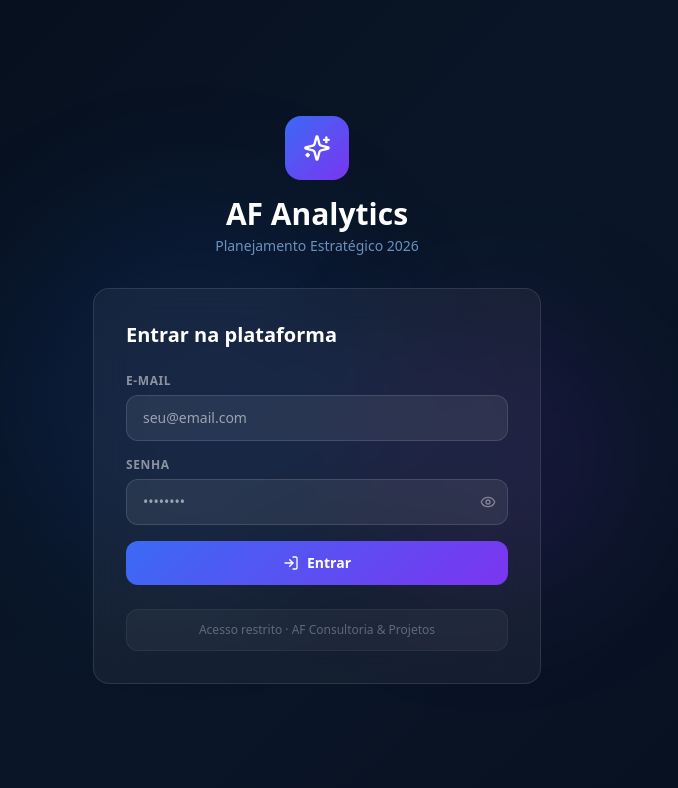
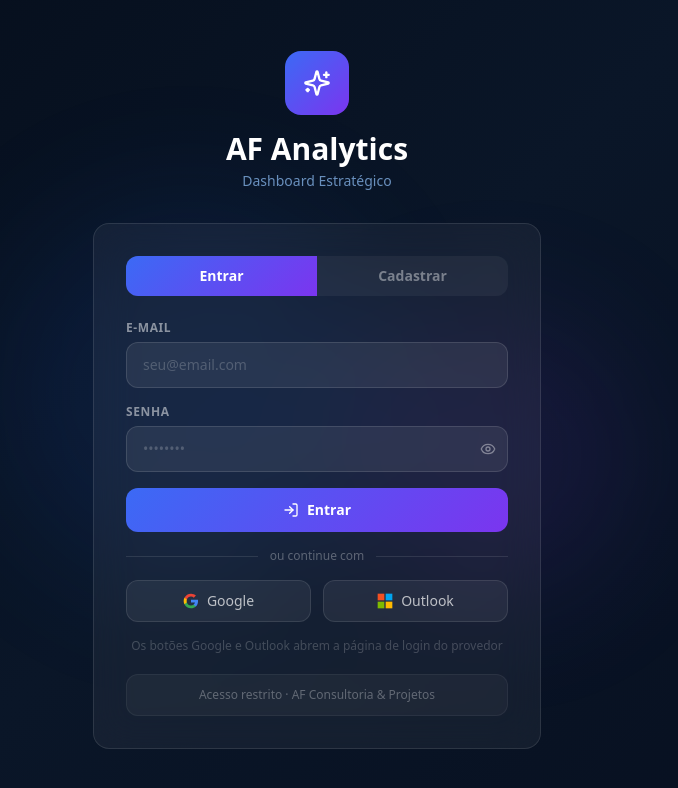
Before and after one commit to emanaproducoes-cmyk/dashboardestrat-gico, a React (Vite) app: page / in a window 1280 px wide. Shown: the top 788 px of the page, without its empty margins (323-1001 px from the left). Built offline with nearby package versions, Linux system fonts and the light colour scheme.

Commit message:
Update LoginPage.tsx

```diff
--- a/src/pages/LoginPage.tsx
+++ b/src/pages/LoginPage.tsx
@@ -1,24 +1,40 @@
 import React, { useState } from "react"
 import { useAuth } from "../lib/AuthContext"
-import { Eye, EyeOff, LogIn, Sparkles } from "lucide-react"
+import { Eye, EyeOff, LogIn, Sparkles, UserPlus, Mail } from "lucide-react"
+
+type Mode = "login" | "register"
 
 export default function LoginPage() {
-  const { login } = useAuth()
+  const { login, register } = useAuth()
+  const [mode, setMode] = useState<Mode>("login")
+  const [name, setName] = useState("")
   const [email, setEmail] = useState("")
   const [password, setPassword] = useState("")
   const [showPass, setShowPass] = useState(false)
   const [error, setError] = useState("")
   const [loading, setLoading] = useState(false)
 
+  const reset = (m: Mode) => { setMode(m); setError(""); setName(""); setEmail(""); setPassword("") }
+
   const handleSubmit = async () => {
     setError("")
     if (!email || !password) { setError("Preencha todos os campos."); return }
+    if (mode === "register" && !name.trim()) { setError("Informe seu nome."); return }
     setLoading(true)
     await new Promise(r => setTimeout(r, 600))
-    const ok = login(email, password)
+
+    if (mode === "login") {
+      const ok = login(email, password)
+      if (!ok) setError("E-mail ou senha incorretos.")
+    } else {
+      const result = register(name, email, password)
+      if (!result.success) setError(result.error || "Erro ao cadastrar.")
+    }
     setLoading(false)
-    if (!ok) setError("E-mail ou senha incorretos.")
   }
+
+  const inputClass = "w-full rounded-xl px-4 py-3 text-white text-sm outline-none transition-all placeholder-white/20"
+  const inputStyle = { background: "rgba(255,255,255,0.07)", border: "1px solid rgba(255,255,255,0.12)" }
 
   return (
     <div
@@ -37,94 +53,118 @@ export default function LoginPage() {
             <Sparkles size={28} className="text-white" />
           </div>
           <h1 className="text-3xl font-extrabold text-white">AF Analytics</h1>
-          <p className="text-blue-300/70 text-sm mt-1">Planejamento Estratégico 2026</p>
+          <p className="text-blue-300/70 text-sm mt-1">Dashboard Estratégico</p>
         </div>
 
-        <div
-          className="rounded-2xl p-8"
-          style={{
-            background: "rgba(255,255,255,0.05)",
-            border: "1px solid rgba(255,255,255,0.1)",
-            backdropFilter: "blur(20px)",
-          }}
-        >
-          <h2 className="text-xl font-bold text-white mb-6">Entrar na plataforma</h2>
+        <div className="rounded-2xl p-8"
+          style={{ background: "rgba(255,255,255,0.05)", border: "1px solid rgba(255,255,255,0.1)", backdropFilter: "blur(20px)" }}>
+
+          <div className="flex rounded-xl overflow-hidden mb-6" style={{ background: "rgba(255,255,255,0.05)" }}>
+            {(["login", "register"] as Mode[]).map(m => (
+              <button key={m} onClick={() => reset(m)}
+                className="flex-1 py-2.5 text-sm font-semibold transition-all"
+                style={mode === m
+                  ? { background: "linear-gradient(135deg, #3B6AF5, #7B35EF)", color: "white" }
+                  : { color: "rgba(255,255,255,0.4)" }
+                }>
+                {m === "login" ? "Entrar" : "Cadastrar"}
+              </button>
+            ))}
+          </div>
 
           <div className="space-y-4">
+            {mode === "register" && (
+              <div>
+                <label className="block text-xs font-semibold text-white/50 uppercase tracking-wider mb-1.5">Nome</label>
+                <input value={name} onChange={e => setName(e.target.value)}
+                  onKeyDown={e => e.key === "Enter" && handleSubmit()}
+                  placeholder="Seu nome completo"
+                  className={inputClass} style={inputStyle} />
+              </div>
+            )}
+
             <div>
-              <label className="block text-xs font-semibold text-white/50 uppercase tracking-wider mb-1.5">
-                E-mail
-              </label>
-              <input
-                type="email"
-                value={email}
-                onChange={e => setEmail(e.target.value)}
+              <label className="block text-xs font-semibold text-white/50 uppercase tracking-wider mb-1.5">E-mail</label>
+              <input type="email" value={email} onChange={e => setEmail(e.target.value)}
                 onKeyDown={e => e.key === "Enter" && handleSubmit()}
                 placeholder="seu@email.com"
-                className="w-full rounded-xl px-4 py-3 text-white text-sm outline-none transition-all"
-                style={{
-                  background: "rgba(255,255,255,0.07)",
-                  border: "1px solid rgba(255,255,255,0.12)",
-                }}
-                autoComplete="email"
-              />
+                className={inputClass} style={inputStyle} autoComplete="email" />
             </div>
 
             <div>
               <label className="block text-xs font-semibold text-white/50 uppercase tracking-wider mb-1.5">
-                Senha
+                {mode === "register" ? "Criar senha (mín. 6 caracteres)" : "Senha"}
               </label>
               <div className="relative">
-                <input
-                  type={showPass ? "text" : "password"}
-                  value={password}
+                <input type={showPass ? "text" : "password"} value={password}
                   onChange={e => setPassword(e.target.value)}
                   onKeyDown={e => e.key === "Enter" && handleSubmit()}
                   placeholder="••••••••"
-                  className="w-full rounded-xl px-4 py-3 pr-11 text-white text-sm outline-none transition-all"
-                  style={{
-                    background: "rgba(255,255,255,0.07)",
-                    border: "1px solid rgba(255,255,255,0.12)",
-                  }}
-                  autoComplete="current-password"
-                />
-                <button
-                  type="button"
-                  onClick={() => setShowPass(!showPass)}
-                  className="absolute right-3 top-1/2 -translate-y-1/2 text-white/40 hover:text-white/80 transition-colors"
-                >
+                  className={`${inputClass} pr-11`} style={inputStyle} autoComplete={mode === "login" ? "current-password" : "new-password"} />
+                <button type="button" onClick={() => setShowPass(!showPass)}
+                  className="absolute right-3 top-1/2 -translate-y-1/2 text-white/40 hover:text-white/80 transition-colors">
                   {showPass ? <EyeOff size={16} /> : <Eye size={16} />}
                 </button>
               </div>
             </div>
 
             {error && (
-              <div className="rounded-xl px-4 py-3 text-sm text-red-300 bg-red-500/10 border border-red-500/20">
-                {error}
-              </div>
+              <div className="rounded-xl px-4 py-3 text-sm text-red-300 bg-red-500/10 border border-red-500/20">{error}</div>
             )}
 
-            <button
-              onClick={handleSubmit}
-              disabled={loading}
+            <button onClick={handleSubmit} disabled={loading}
               className="w-full flex items-center justify-center gap-2 py-3 rounded-xl text-white font-semibold text-sm transition-all duration-200 disabled:opacity-60"
-              style={{ background: "linear-gradient(135deg, #3B6AF5, #7B35EF)" }}
-            >
-              {loading ? (
-                <div className="w-5 h-5 border-2 border-white/30 border-t-white rounded-full animate-spin" />
-              ) : (
-                <>
-                  <LogIn size={16} />
-                  Entrar
-                </>
-              )}
+              style={{ background: "linear-gradient(135deg, #3B6AF5, #7B35EF)" }}>
+              {loading
+                ? <div className="w-5 h-5 border-2 border-white/30 border-t-white rounded-full animate-spin" />
+                : mode === "login"
+                  ? <><LogIn size={16} /> Entrar</>
+                  : <><UserPlus size={16} /> Criar conta</>
+              }
             </button>
+
+            <div className="flex items-center gap-3">
+              <div className="flex-1 h-px" style={{ background: "rgba(255,255,255,0.1)" }} />
+              <span className="text-xs text-white/30">ou continue com</span>
+              <div className="flex-1 h-px" style={{ background: "rgba(255,255,255,0.1)" }} />
+            </div>
+
+            <div className="grid grid-cols-2 gap-3">
+              <button
+                onClick={() => window.open("https://accounts.google.com", "_blank")}
+                className="flex items-center justify-center gap-2 py-2.5 rounded-xl text-sm font-medium text-white/70 hover:text-white transition-all"
+                style={{ background: "rgba(255,255,255,0.06)", border: "1px solid rgba(255,255,255,0.10)" }}
+              >
+                <svg width="16" height="16" viewBox="0 0 24 24">
+                  <path fill="#4285F4" d="M22.56 12.25c0-.78-.07-1.53-.2-2.25H12v4.26h5.92c-.26 1.37-1.04 2.53-2.21 3.31v2.77h3.57c2.08-1.92 3.28-4.74 3.28-8.09z"/>
+                  <path fill="#34A853" d="M12 23c2.97 0 5.46-.98 7.28-2.66l-3.57-2.77c-.98.66-2.23 1.06-3.71 1.06-2.86 0-5.29-1.93-6.16-4.53H2.18v2.84C3.99 20.53 7.7 23 12 23z"/>
+                  <path fill="#FBBC05" d="M5.84 14.09c-.22-.66-.35-1.36-.35-2.09s.13-1.43.35-2.09V7.07H2.18C1.43 8.55 1 10.22 1 12s.43 3.45 1.18 4.93l2.85-2.22.81-.62z"/>
+                  <path fill="#EA4335" d="M12 5.38c1.62 0 3.06.56 4.21 1.64l3.15-3.15C17.45 2.09 14.97 1 12 1 7.7 1 3.99 3.47 2.18 7.07l3.66 2.84c.87-2.6 3.3-4.53 6.16-4.53z"/>
+                </svg>
+                Google
+              </button>
+              <button
+                onClick={() => window.open("https://login.microsoftonline.com", "_blank")}
+                className="flex items-center justify-center gap-2 py-2.5 rounded-xl text-sm font-medium text-white/70 hover:text-white transition-all"
+                style={{ background: "rgba(255,255,255,0.06)", border: "1px solid rgba(255,255,255,0.10)" }}
+              >
+                <svg width="16" height="16" viewBox="0 0 24 24">
+                  <path fill="#F25022" d="M1 1h10v10H1z"/>
+                  <path fill="#00A4EF" d="M13 1h10v10H13z"/>
+                  <path fill="#7FBA00" d="M1 13h10v10H1z"/>
+                  <path fill="#FFB900" d="M13 13h10v10H13z"/>
+                </svg>
+                Outlook
+              </button>
+            </div>
+
+            <p className="text-xs text-white/20 text-center">
+              Os botões Google e Outlook abrem a página de login do provedor
+            </p>
           </div>
 
-          <div className="mt-6 p-3 rounded-xl" style={{ background: "rgba(255,255,255,0.04)", border: "1px solid rgba(255,255,255,0.06)" }}>
-            <p className="text-xs text-white/30 text-center">
-              Acesso restrito · AF Consultoria & Projetos
-            </p>
+          <div className="mt-5 p-3 rounded-xl" style={{ background: "rgba(255,255,255,0.04)", border: "1px solid rgba(255,255,255,0.06)" }}>
+            <p className="text-xs text-white/30 text-center">Acesso restrito · AF Consultoria & Projetos</p>
           </div>
         </div>
       </div>
```
